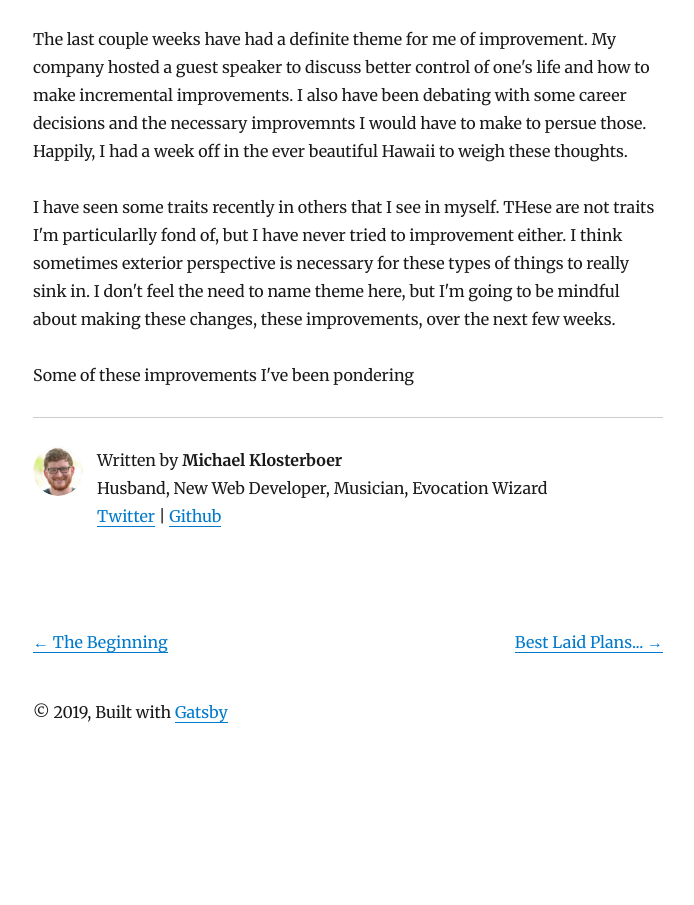
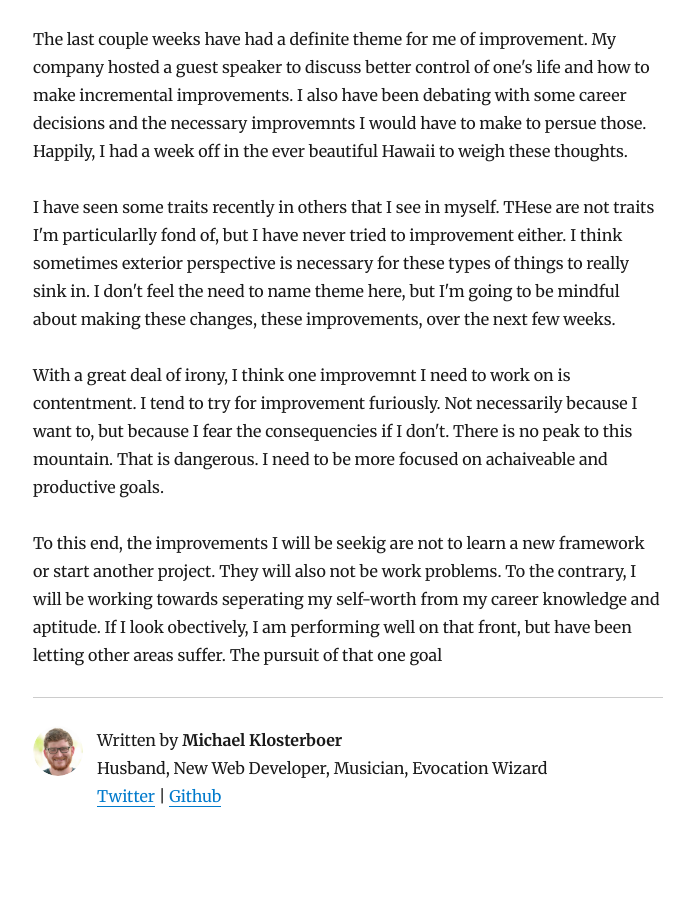
Before and after one commit to mklosterboer/codenightly.me, a Gatsby site: page /improvement/ in a window 1280 px wide. Shown: the part 170-1075 px from the top of the page, without its empty margins (292-986 px from the left). Before the commit the page ends 938 px from the top, so only its background shows below. Built offline with nearby package versions, Linux system fonts and the light colour scheme; Gatsby itself is replaced by a stand-in of ours; some packages are replaced by stand-ins of ours.

Commit message:
revision 1

```diff
--- a/content/blog/improvement/index.md
+++ b/content/blog/improvement/index.md
@@ -7,4 +7,6 @@ The last couple weeks have had a definite theme for me of improvement. My compan
 
 I have seen some traits recently in others that I see in myself. THese are not traits I'm particularlly fond of, but I have never tried to improvement either. I think sometimes exterior perspective is necessary for these types of things to really sink in. I don't feel the need to name theme here, but I'm going to be mindful about making these changes, these improvements, over the next few weeks.
 
-Some of these improvements I've been pondering
+With a great deal of irony, I think one improvemnt I need to work on is contentment. I tend to try for improvement furiously. Not necessarily because I want to, but because I fear the consequencies if I don't. There is no peak to this mountain. That is dangerous. I need to be more focused on achaiveable and productive goals.
+
+To this end, the improvements I will be seekig are not to learn a new framework or start another project. They will also not be work problems. To the contrary, I will be working towards seperating my self-worth from my career knowledge and aptitude. If I look obectively, I am performing well on that front, but have been letting other areas suffer. The pursuit of that one goal
```
